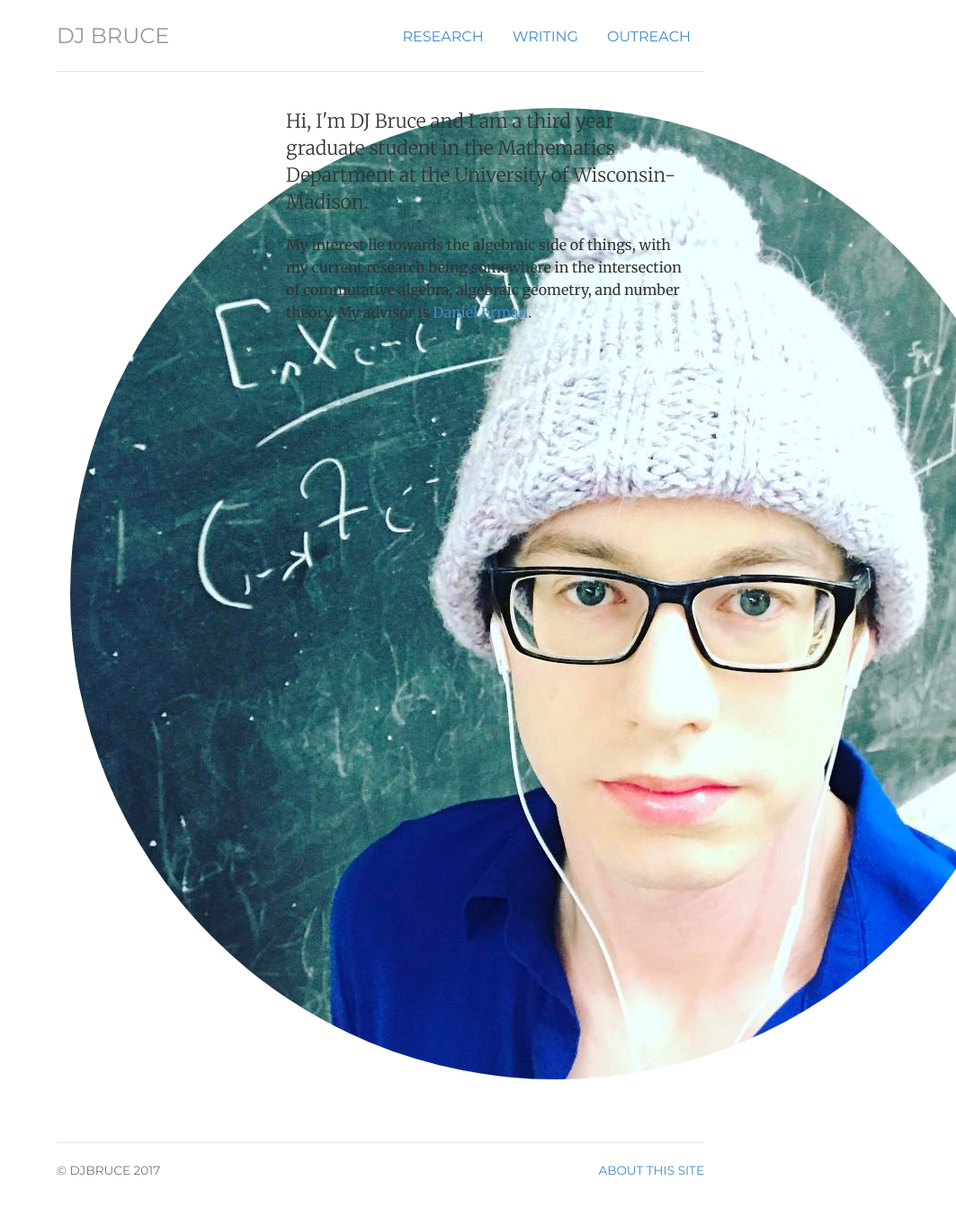
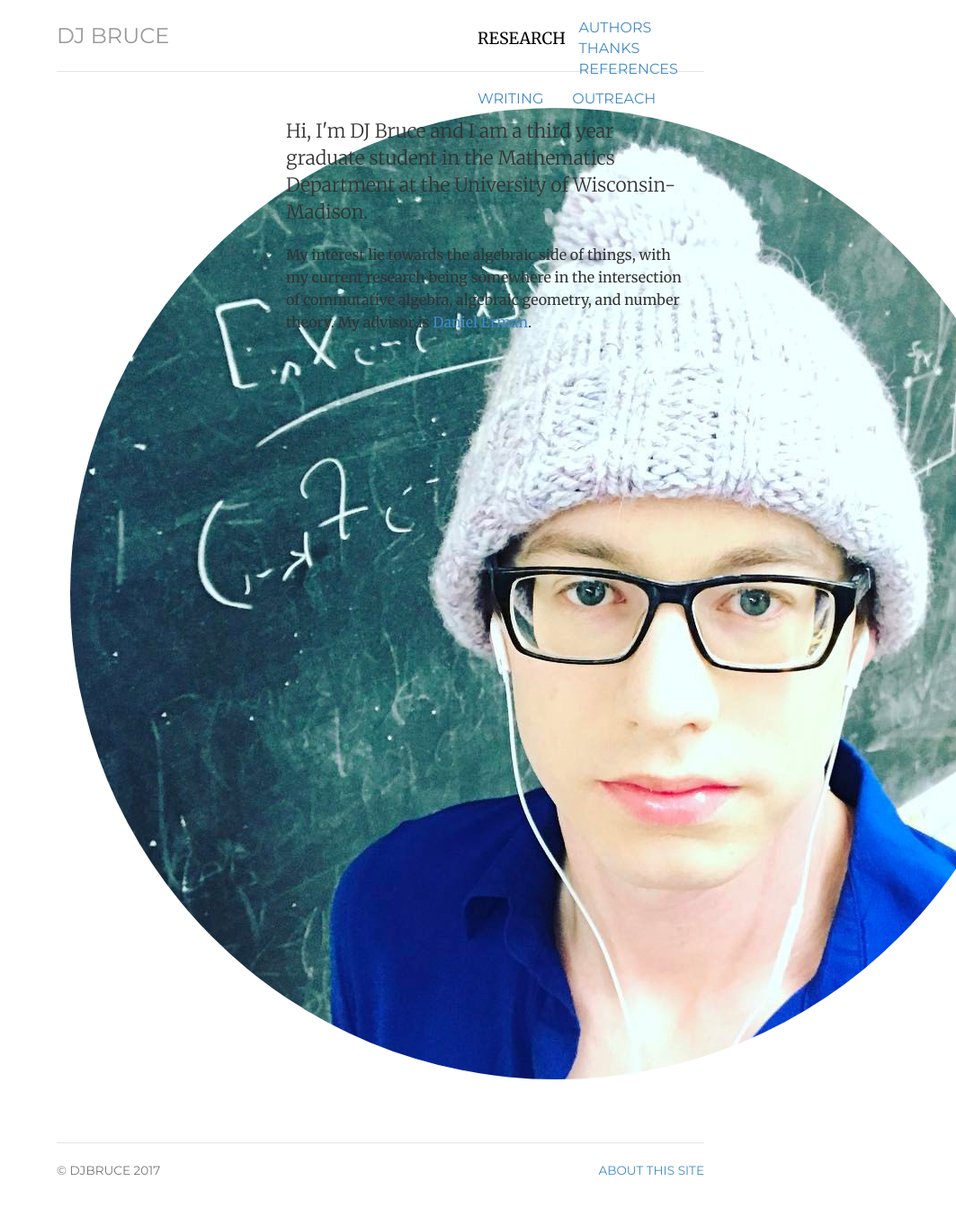
Before and after one commit to julietteBruce/old-homepage, a Jekyll site: the page built from index.html, in a window 1280 px wide. Shown: the whole page at 90% size, without its empty margins (217-1280 px from the left). Built offline with Jekyll 4.4.1, drawn with Linux system fonts in a browser that asks for light colours.

Commit message:
Watch me break everythging!

```diff
--- a/_includes/header.html
+++ b/_includes/header.html
@@ -1,6 +1,12 @@
 <div class="header">
+
 	<ul class="nav nav-pills pull-right">
-		<li class="{{ page.cv }}"><a href="/research" title="Research">Research</a></li>
+		<li class="{{ page.cv }}"><a class="dropbtn" href="/research" title="Research">Research</a></li>
+		<div class="dropdown-content">
+      <a href="https://djbruce.github.io/numver/authors.html">Authors</a>
+      <a href="https://djbruce.github.io/numver/thanks.html">Thanks</a>
+      <a href="https://djbruce.github.io/numver/references.html">References</a>
+    </div>
 		<!-- <li class="{{ page.projects }}"><a href="/projects" title="Projects">Projects</a></li> -->
 		<li class="{{ page.notes }}"><a href="/writing" title="Writing">Writing</a></li>
 		<li class="{{ page.contact }}"><a href="/outreach" title="Outreach">Outreach</a></li>
--- a/css/style.css
+++ b/css/style.css
@@ -91,3 +91,21 @@ pre.prettyprint { padding: 10px !important; margin: 40px; font-size: 12px;}
 	padding-top: 5.5px;
 	margin: 5px 15px 0px 0px;
 	font-family: 'Montserrat', Helvetica, sans-serif; }
+
+
+ul.navbar li a, .dropbtn {
+    display: inline-block;
+    text-align: center;
+    color: black;
+   	font-family: 'Merriweather', serif;
+	font-size:18px;
+    padding: 14px 16px;
+    text-decoration: none;
+}
+
+/*
+This is used to format the navbar and its dropdowns.
+ */
+ul.navbar li a:hover, .dropdown:hover .dropbtn {
+    background-color: #bb3333;
+}
--- a/js/library.js
+++ b/js/library.js
@@ -46,3 +46,7 @@ function create_colorSwatch() {
 }
 
 // - - - - - - - - - - - - - - - - - - - - - - - - -
+
+function myFunction() {
+    document.getElementById("myDropdown").classList.toggle("show");
+}
```
